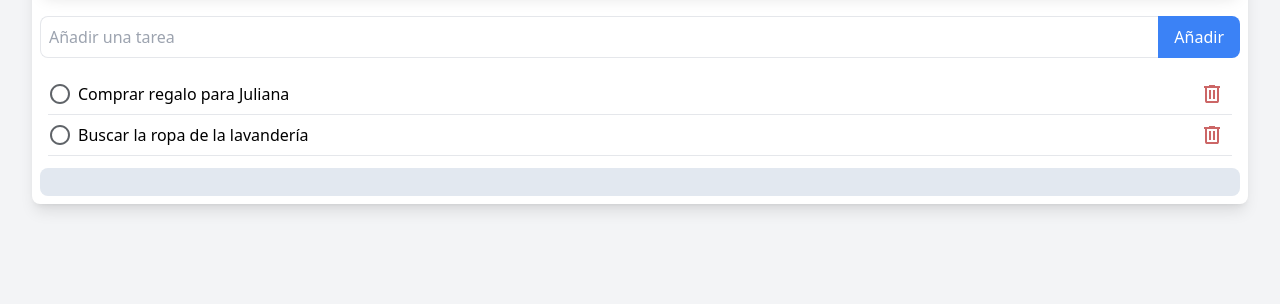
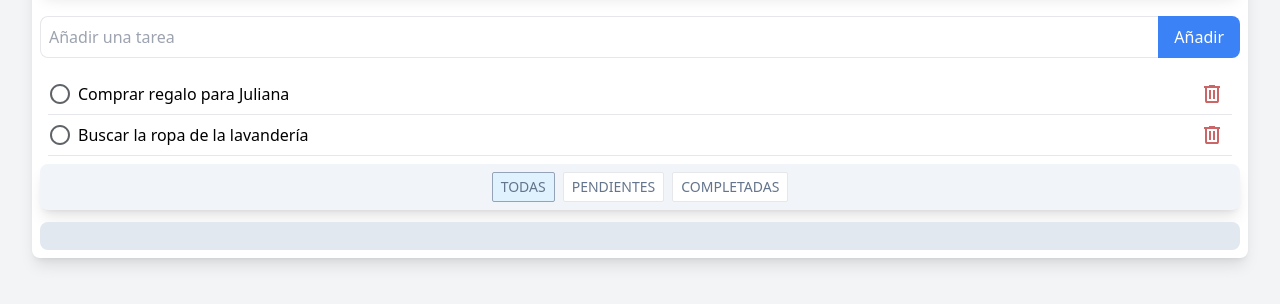
Before and after one commit to EscuelaIt/Curso-Redux, a website built with Vite: page app-todo/index.html in a window 1280 px wide. Shown: the part 116-420 px from the top of the page. Built offline with nearby package versions, Linux system fonts and the light colour scheme.

Commit message:
filtrados en la aplicación

```diff
--- a/app-todo/index.html
+++ b/app-todo/index.html
@@ -21,6 +21,10 @@
 
     </ul>
 
+    <div class="filters bg-slate-100 flex flex-wrap gap-2 justify-center text-center p-2 rounded-lg shadow-lg text-slate-500 mt-2">
+
+    </div>
+
     <footer class="mt-3 bg-slate-200 rounded-lg text-sm flex justify-center py-1 text-blue-500">&nbsp;</footer>
   </div>
 
--- /dev/null
+++ b/app-todo/src/filter-render.js
@@ -0,0 +1,29 @@
+import { sendFeedback } from "./redux/app-slice";
+import { store } from "./redux/store";
+import { setFilter } from "./redux/todo-slice";
+
+function filterTemplate(filter, activeFilterName) {
+  return `
+    <a href="#" class="filteritem ${filter.name == activeFilterName ? 'filterSelected' : ''}" data-id="${filter.name}">${filter.label}</a>
+  `
+}
+
+export const renderFilters = (state) => {
+  const filterElement = document.querySelector('.filters');
+  const availableFilters = state.todo.availableFilters;
+  const templates = availableFilters.map(filter => filterTemplate(filter, state.todo.filter));
+  filterElement.innerHTML = templates.join('');
+
+  createFilterHandlers();
+}
+
+function createFilterHandlers() {
+  document.querySelectorAll('.filteritem').forEach(item => {
+    item.addEventListener('click', (e) => {
+      e.preventDefault();
+      const filterName = item.dataset.id;
+      store.dispatch(setFilter(filterName));
+      store.dispatch(sendFeedback('Se ha activado el filtro ' + filterName));
+    })
+  })
+}
--- a/app-todo/src/index.js
+++ b/app-todo/src/index.js
@@ -1,11 +1,13 @@
 import './css/style.css';
 import { store } from './redux/store';
 import { renderTodos } from './todo-render';
+import { renderFilters } from './filter-render';
 import './init';
 
 store.subscribe( () => {
   const state = store.getState();
   renderTodos(state);
+  renderFilters(state);
   setMessage(state.app.message, state.app.statusMessage);
   if(state.todo.todos.length == 0) {
     setMessage('No hay Todos!')
--- a/app-todo/src/init.js
+++ b/app-todo/src/init.js
@@ -1,3 +1,4 @@
+import { renderFilters } from './filter-render';
 import { sendFeedback } from './redux/app-slice';
 import { store } from './redux/store';
 import { addTodo } from './redux/todo-slice';
@@ -7,6 +8,7 @@ document.addEventListener('DOMContentLoaded', function() {
   const state = store.getState();
   console.log(state);
   renderTodos(state);
+  renderFilters(state);
 
   document.getElementById('createForm').addEventListener('submit', function(e) {
     e.preventDefault();
--- a/app-todo/src/redux/todo-slice.js
+++ b/app-todo/src/redux/todo-slice.js
@@ -14,6 +14,21 @@ export const todoSlice = createSlice({
         name: 'Buscar la ropa de la lavandería',
         completed: false
       }
+    ],
+    filter: 'ALL',
+    availableFilters: [
+      {
+        name: 'ALL',
+        label: 'Todas'
+      },
+      {
+        name: 'PENDING',
+        label: 'Pendientes'
+      },
+      {
+        name: 'COMPLETED',
+        label: 'Completadas'
+      },
     ],
   },
   reducers: {
@@ -33,11 +48,14 @@ export const todoSlice = createSlice({
       if(todo) {
         todo.completed = !todo.completed;
       }
+    },
+    setFilter: (state, action) => {
+      state.filter = action.payload
     }
   }
 });
 
-export const { addTodo, deleteTodo, toggleCompleteTodo } = todoSlice.actions;
+export const { addTodo, deleteTodo, toggleCompleteTodo, setFilter } = todoSlice.actions;
 
 function getNextId(todos) {
   const maxId = todos.reduce((max, todo) => (todo.id > max ? todo.id : max), 0);
--- a/app-todo/src/todo-render.js
+++ b/app-todo/src/todo-render.js
@@ -13,7 +13,19 @@ function todoTemplate(todo) {
 
 export function renderTodos(state) {
   const todoListElement = document.querySelector('.todolist');
-  const todos = state.todo.todos;
+  let todos = state.todo.todos;
+  const filter = state.todo.filter;
+  todos = todos.filter(todo => {
+    if(filter == 'ALL') {
+      return true;
+    }
+    if(filter == 'PENDING') {
+      return ! todo.completed;
+    }
+    if(filter == 'COMPLETED') {
+      return todo.completed;
+    }
+  });
   if (todos.length > 0) {
     const arrayTemplates = todos.map(todo => todoTemplate(todo));
     todoListElement.innerHTML = arrayTemplates.join('');
```
